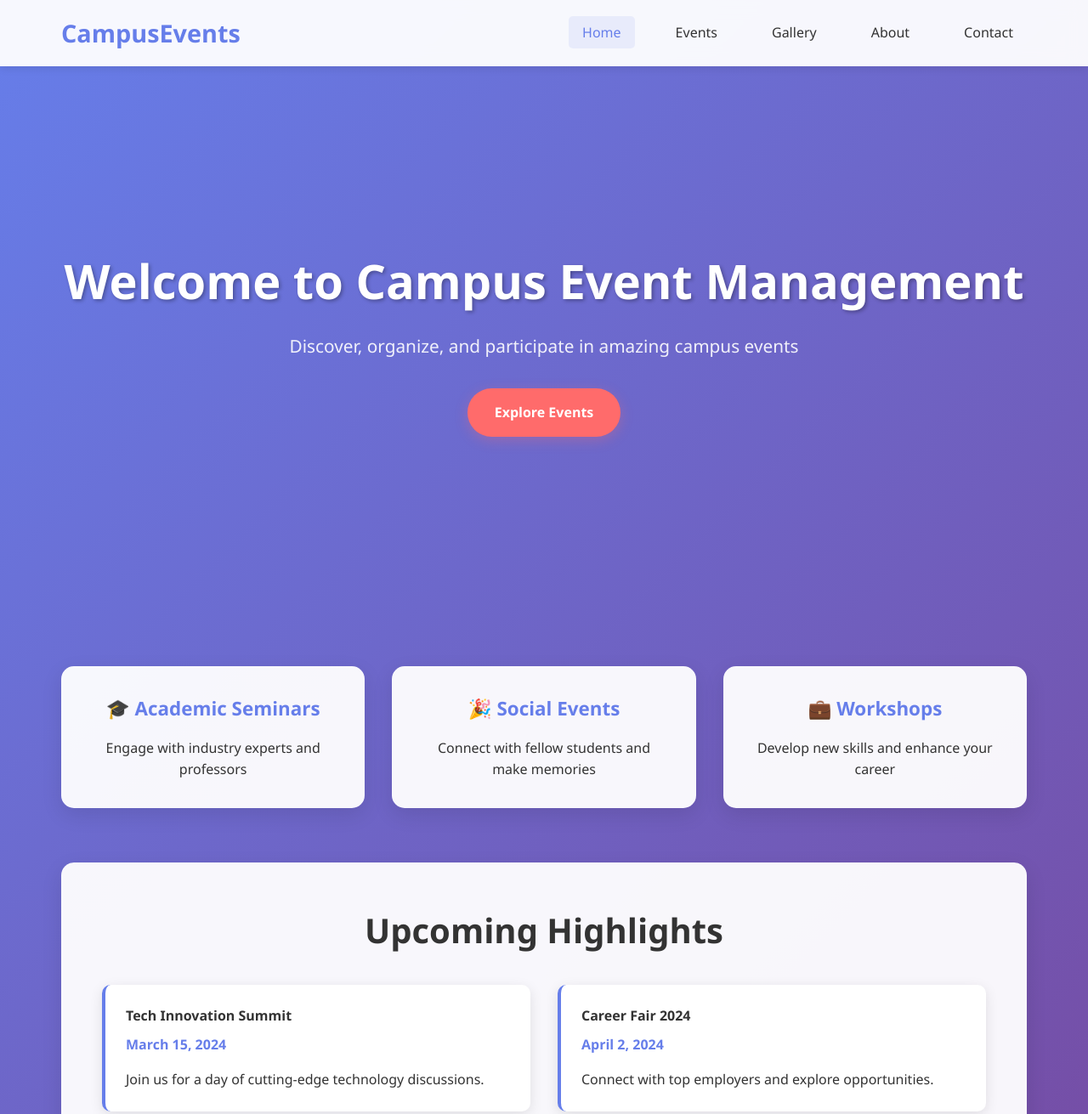
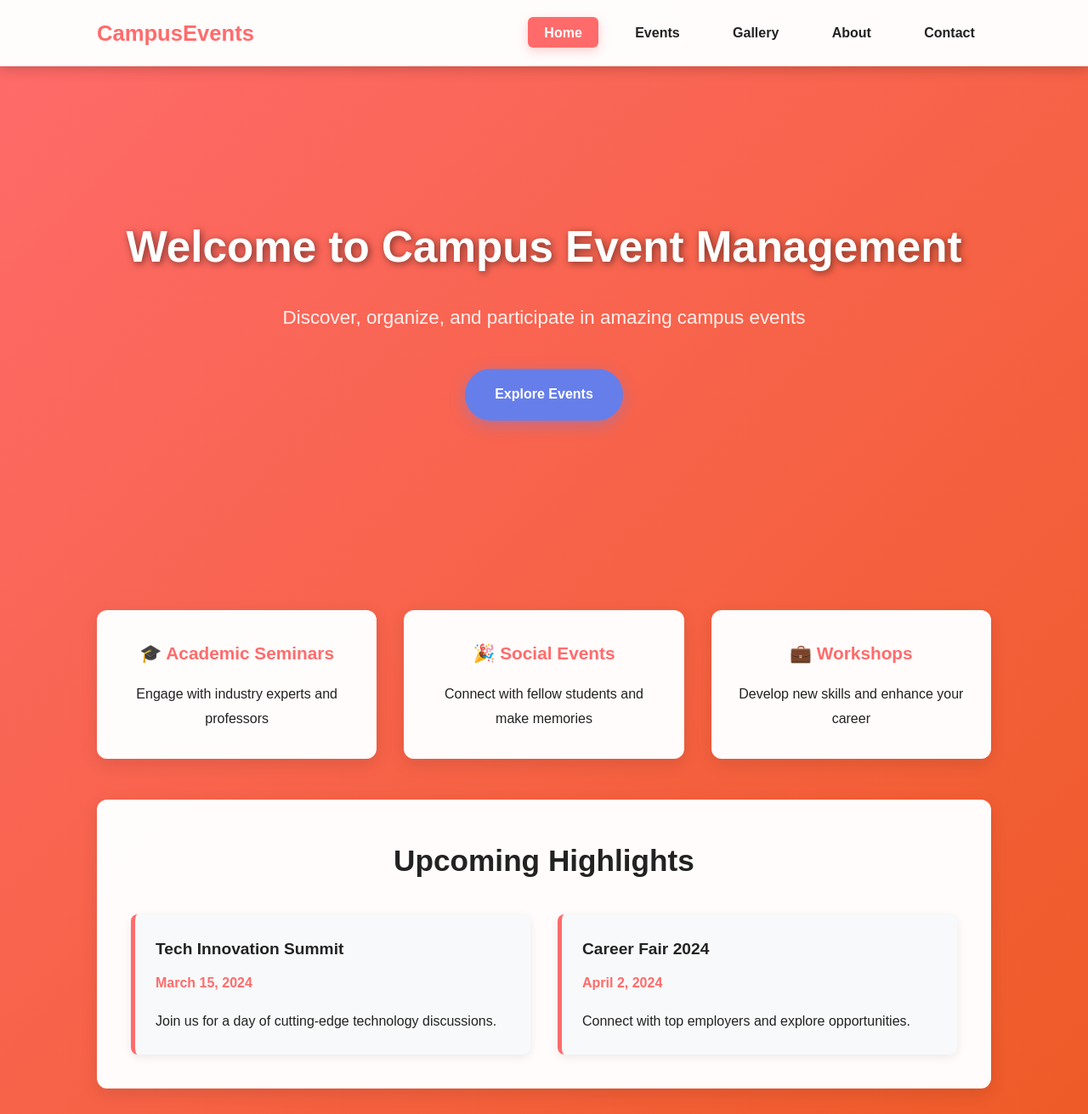
Before and after one commit to l1f22bsse0052/DEVOPS_ASSIGN_02, a website: page src/index.html in a window 1280 px wide. Shown: the top 1311 px of the page at 85% size. Drawn offline with Linux system fonts and the light colour scheme.

Commit message:
Update style.css according to gallery page

```diff
--- a/styles/style.css
+++ b/styles/style.css
@@ -5,201 +5,216 @@
 }
 
 body {
-    font-family: 'Segoe UI', Tahoma, Geneva, Verdana, sans-serif;
-    line-height: 1.6;
-    color: #333;
-    background: linear-gradient(135deg, #667eea 0%, #764ba2 100%);
+    font-family: 'Arial', 'Helvetica', sans-serif;
+    line-height: 1.8;
+    color: #222;
+    background: linear-gradient(135deg, #ff6b6b 0%, #ee5a24 100%);
     min-height: 100vh;
 }
 
 /* Navigation */
 .navbar {
-    background: rgba(255, 255, 255, 0.95);
-    backdrop-filter: blur(10px);
+    background: rgba(255, 255, 255, 0.98);
+    backdrop-filter: blur(15px);
     padding: 1rem 0;
     position: fixed;
     width: 100%;
     top: 0;
     z-index: 1000;
-    box-shadow: 0 2px 10px rgba(0,0,0,0.1);
+    box-shadow: 0 3px 15px rgba(0,0,0,0.2);
 }
 
 .nav-container {
-    max-width: 1200px;
+    max-width: 1100px;
     margin: 0 auto;
     display: flex;
     justify-content: space-between;
     align-items: center;
-    padding: 0 2rem;
+    padding: 0 1.5rem;
 }
 
 .nav-logo {
-    color: #667eea;
-    font-size: 1.8rem;
-    font-weight: bold;
+    color: #ff6b6b;
+    font-size: 1.6rem;
+    font-weight: 800;
 }
 
 .nav-menu {
     display: flex;
     list-style: none;
-    gap: 2rem;
+    gap: 1.5rem;
 }
 
 .nav-link {
     text-decoration: none;
-    color: #333;
-    font-weight: 500;
-    transition: color 0.3s ease;
-    padding: 0.5rem 1rem;
-    border-radius: 5px;
+    color: #222;
+    font-weight: 700;
+    transition: all 0.3s ease;
+    padding: 0.6rem 1.2rem;
+    border-radius: 6px;
 }
 
 .nav-link:hover,
 .nav-link.active {
-    color: #667eea;
-    background: rgba(102, 126, 234, 0.1);
+    color: #ffffff;
+    background: #ff6b6b;
+    box-shadow: 0 4px 12px rgba(255, 107, 107, 0.3);
 }
 
 /* Hero Section */
 .hero {
-    height: 80vh;
+    height: 75vh;
     display: flex;
     align-items: center;
     justify-content: center;
     text-align: center;
     color: white;
-    margin-top: 80px;
+    margin-top: 70px;
 }
 
 .hero-content h1 {
-    font-size: 3.5rem;
+    font-size: 3.2rem;
     margin-bottom: 1rem;
-    text-shadow: 2px 2px 4px rgba(0,0,0,0.3);
+    text-shadow: 2px 2px 8px rgba(0,0,0,0.5);
 }
 
 .hero-content p {
-    font-size: 1.3rem;
-    margin-bottom: 2rem;
+    font-size: 1.4rem;
+    margin-bottom: 2.5rem;
     opacity: 0.9;
 }
 
 .cta-button {
     display: inline-block;
-    padding: 1rem 2rem;
-    background: #ff6b6b;
+    padding: 1rem 2.2rem;
+    background: #667eea;
     color: white;
     text-decoration: none;
-    border-radius: 50px;
+    border-radius: 40px;
     font-weight: bold;
-    transition: transform 0.3s ease, box-shadow 0.3s ease;
-    box-shadow: 0 4px 15px rgba(255, 107, 107, 0.3);
+    font-size: 1rem;
+    transition: all 0.3s ease;
+    box-shadow: 0 5px 18px rgba(102, 126, 234, 0.4);
 }
 
 .cta-button:hover {
-    transform: translateY(-2px);
-    box-shadow: 0 6px 20px rgba(255, 107, 107, 0.4);
+    transform: translateY(-2px) rotate(2deg);
+    box-shadow: 0 7px 22px rgba(102, 126, 234, 0.6);
+    background: #5a6fd8;
 }
 
 /* Main Content */
 .container {
-    max-width: 1200px;
-    margin: 2rem auto;
-    padding: 0 2rem;
+    max-width: 1100px;
+    margin: 1.5rem auto;
+    padding: 0 1.5rem;
 }
 
 .features {
     display: grid;
-    grid-template-columns: repeat(auto-fit, minmax(300px, 1fr));
+    grid-template-columns: repeat(auto-fit, minmax(280px, 1fr));
     gap: 2rem;
-    margin: 4rem 0;
+    margin: 3rem 0;
 }
 
 .feature-card {
-    background: rgba(255, 255, 255, 0.95);
+    background: rgba(255, 255, 255, 0.98);
     padding: 2rem;
-    border-radius: 15px;
+    border-radius: 12px;
     text-align: center;
-    box-shadow: 0 8px 25px rgba(0,0,0,0.1);
-    transition: transform 0.3s ease;
+    box-shadow: 0 6px 20px rgba(0,0,0,0.1);
+    transition: all 0.3s ease;
 }
 
 .feature-card:hover {
-    transform: translateY(-5px);
+    transform: translateY(-3px) rotate(1deg);
+    box-shadow: 0 8px 25px rgba(255, 107, 107, 0.2);
 }
 
 .feature-card h3 {
-    color: #667eea;
+    color: #ff6b6b;
     margin-bottom: 1rem;
-    font-size: 1.4rem;
+    font-size: 1.3rem;
 }
 
 .upcoming-events {
-    background: rgba(255, 255, 255, 0.95);
-    padding: 3rem;
-    border-radius: 15px;
-    margin: 4rem 0;
-    box-shadow: 0 8px 25px rgba(0,0,0,0.1);
+    background: rgba(255, 255, 255, 0.98);
+    padding: 2.5rem;
+    border-radius: 12px;
+    margin: 3rem 0;
+    box-shadow: 0 6px 20px rgba(0,0,0,0.1);
 }
 
 .upcoming-events h2 {
     text-align: center;
-    color: #333;
+    color: #222;
     margin-bottom: 2rem;
-    font-size: 2.5rem;
+    font-size: 2.2rem;
 }
 
 .events-grid {
     display: grid;
-    grid-template-columns: repeat(auto-fit, minmax(280px, 1fr));
+    grid-template-columns: repeat(auto-fit, minmax(250px, 1fr));
     gap: 2rem;
 }
 
 .event-card {
-    background: white;
+    background: #f8f9fa;
     padding: 1.5rem;
-    border-radius: 10px;
-    box-shadow: 0 4px 15px rgba(0,0,0,0.1);
-    border-left: 4px solid #667eea;
+    border-radius: 8px;
+    box-shadow: 0 3px 12px rgba(0,0,0,0.08);
+    border-left: 5px solid #ff6b6b;
+    transition: all 0.3s ease;
+}
+
+.event-card:hover {
+    transform: translateY(-3px);
+    box-shadow: 0 5px 18px rgba(255, 107, 107, 0.15);
 }
 
 .event-card h4 {
-    color: #333;
+    color: #222;
     margin-bottom: 0.5rem;
+    font-size: 1.2rem;
 }
 
 .event-date {
-    color: #667eea;
+    color: #ff6b6b;
     font-weight: bold;
     margin-bottom: 1rem;
 }
 
 /* Footer */
 .footer {
-    background: rgba(0, 0, 0, 0.8);
+    background: rgba(0, 0, 0, 0.9);
     color: white;
     text-align: center;
     padding: 2rem;
-    margin-top: 4rem;
+    margin-top: 3rem;
 }
 
 /* Responsive Design */
 @media (max-width: 768px) {
     .nav-container {
-        flex-direction: column;
+        flex-direction: row;
         gap: 1rem;
     }
 
     .nav-menu {
         gap: 1rem;
+        flex-direction: column;
     }
 
     .hero-content h1 {
-        font-size: 2.5rem;
+        font-size: 2.2rem;
     }
 
     .container {
         padding: 0 1rem;
     }
+
+    .features {
+        grid-template-columns: 1fr;
+        gap: 1.5rem;
+    }
 }
-
-/**/
```
